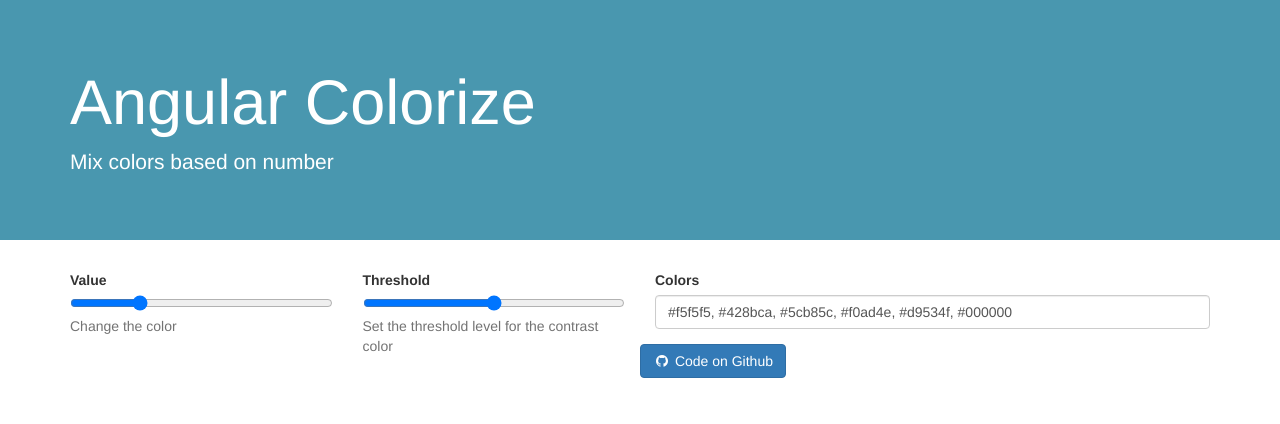
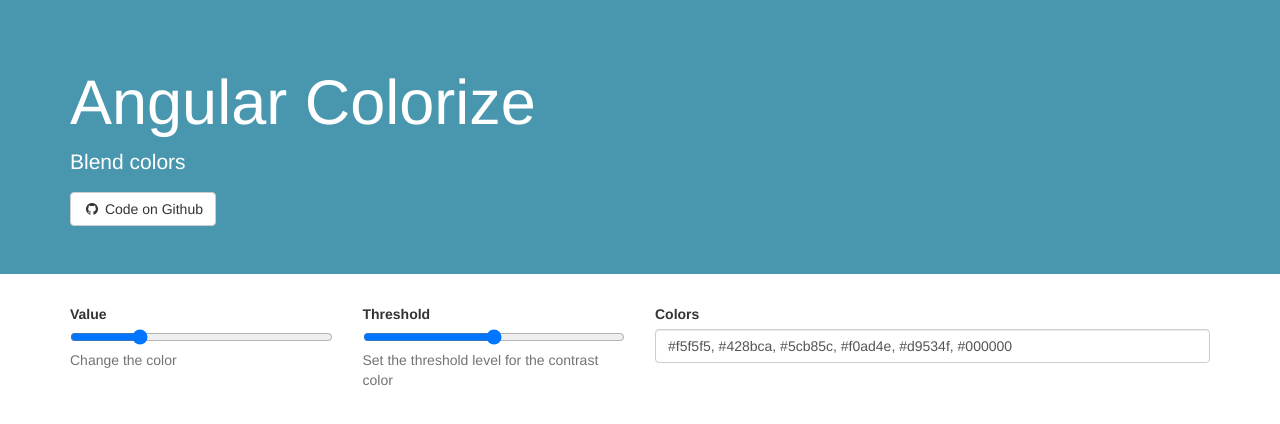
Before and after one commit to sjeedandi/angular-colorize, a website: page index.html in a window 1280 px wide. Drawn offline with nearby package versions, Linux system fonts and the light colour scheme.

Commit message:
Update index.html

```diff
--- a/index.html
+++ b/index.html
@@ -14,7 +14,8 @@
         <div class="row">
           <div class="col-xs-12">
             <h1>Angular Colorize</h1>
-            <p>Mix colors based on number</p>
+            <p>Blend colors</p>
+            <a href="https://github.com/sjeedandi/angular-colorize" class="btn btn-default"><i class="fa fa-github fa-fw"></i> </i>Code on Github</a>
           </div>
         </div>
       </div>
@@ -22,7 +23,6 @@
 
     <div class="container">
       <div class="row">
-
         <div class="col-sm-3">
           <div class="form-group">
             <label for="">Value</label>
@@ -34,7 +34,6 @@
             </span>
           </div>
         </div>
-
         <div class="col-sm-3">
           <div class="form-group">
             <label for="">Threshold</label>
@@ -46,7 +45,6 @@
             </span>
           </div>
         </div>
-
         <div class="col-sm-6">
           <div class="form-group">
             <label for="">Colors</label>
@@ -55,9 +53,6 @@
             </div>
           </div>
         </div>
-        <br>
-        <br>
-        <a href="https://github.com/sjeedandi/angular-colorize" class="btn btn-primary"><i class="fa fa-github fa-fw"></i> </i>Code on Github</a>
       </div>
     </div>
 
```
